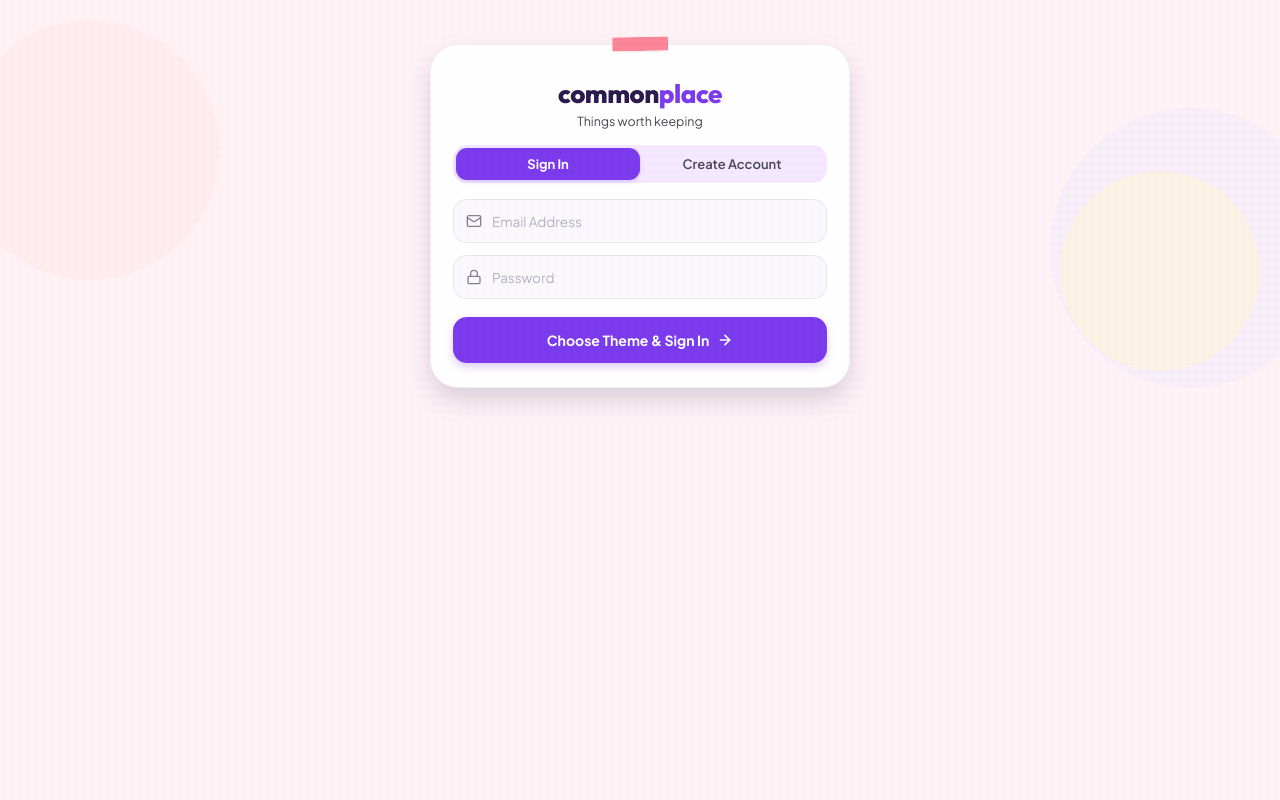
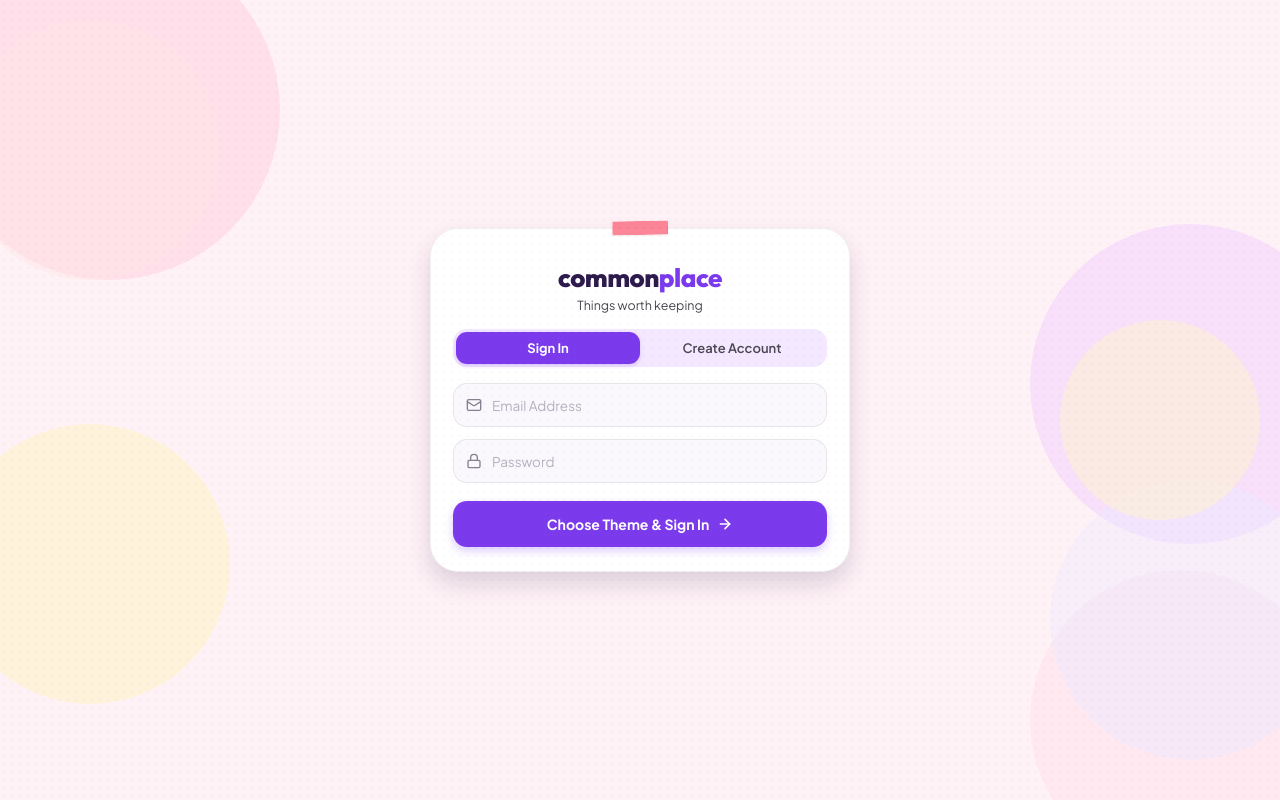
Before and after one commit to chyorrr/commonplace-pwa-, a React (Vite) app: page / in a window 1280 px wide. Built offline with nearby package versions, Linux system fonts and the light colour scheme; a web font is replaced by a local one.

Commit message:
Fix desktop viewport background

```diff
--- a/index.html
+++ b/index.html
@@ -52,7 +52,11 @@
         width: 100%;
         width: 100vw;
         height: 100%;
+        height: 100vh;
         height: 100dvh;
+        min-height: 100%;
+        min-height: 100vh;
+        min-height: 100dvh;
         margin: 0;
         padding: 0;
         position: fixed;
@@ -60,6 +64,8 @@
         top: 0;
         right: 0;
         bottom: 0;
+        display: flex;
+        flex-direction: column;
         overflow: hidden;
         overflow-x: hidden !important;
         background-color: #FFF2F6;
--- a/src/App.tsx
+++ b/src/App.tsx
@@ -199,7 +199,15 @@
   }, [currentTheme]);
 
   if (!isAuthenticated) {
-    return <AuthScreen />;
+    return (
+      <View style={[styles.rootContainer, { backgroundColor: currentTheme.bg }]}>
+        <View style={[styles.ambientOrb, styles.orb1, { backgroundColor: currentTheme.orb1 }, currentTheme.isDark && { opacity: 0.18 }]} pointerEvents="none" />
+        <View style={[styles.ambientOrb, styles.orb2, { backgroundColor: currentTheme.orb2 }, currentTheme.isDark && { opacity: 0.18 }]} pointerEvents="none" />
+        <View style={[styles.ambientOrb, styles.orb3, { backgroundColor: currentTheme.orb3 }, currentTheme.isDark && { opacity: 0.18 }]} pointerEvents="none" />
+        <View style={[styles.ambientOrb, styles.orb4, { backgroundColor: currentTheme.orb4 }, currentTheme.isDark && { opacity: 0.18 }]} pointerEvents="none" />
+        <AuthScreen />
+      </View>
+    );
   }
 
   return (
--- a/src/screens/AuthScreen.tsx
+++ b/src/screens/AuthScreen.tsx
@@ -369,13 +369,17 @@
 const styles = StyleSheet.create({
   container: {
     flex: 1,
-    backgroundColor: '#FFF2F6',
+    width: '100%',
+    height: '100%',
+    backgroundColor: 'transparent',
   },
   content: {
+    flexGrow: 1,
+    minHeight: '100%',
+    width: '100%',
     paddingHorizontal: 20,
     paddingTop: Platform.OS === 'android' ? (StatusBar.currentHeight || 28) + 24 : 44,
-    paddingBottom: 40,
-    minHeight: '100%',
+    paddingBottom: 44,
     alignItems: 'center',
     justifyContent: 'center',
     position: 'relative',
```
